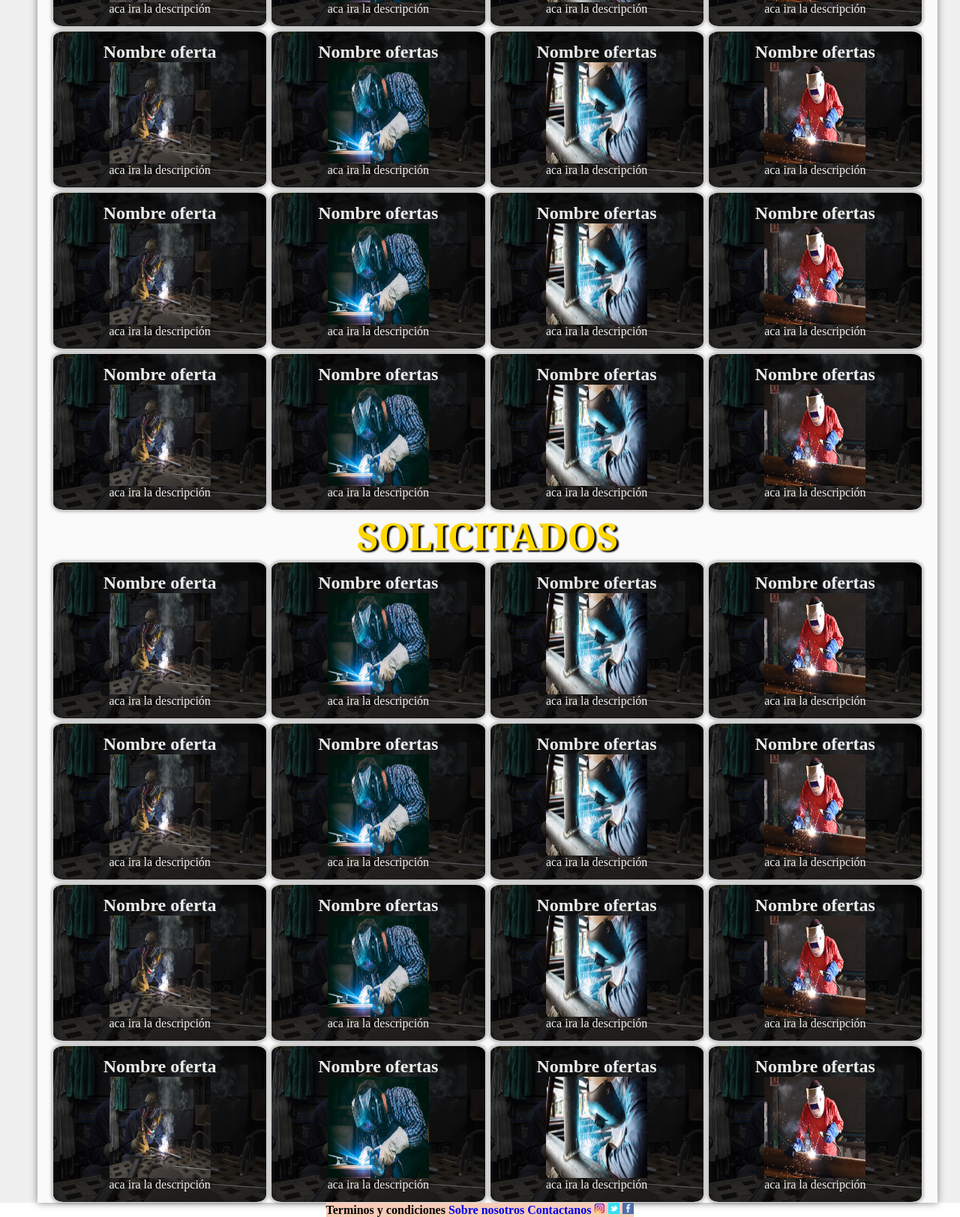
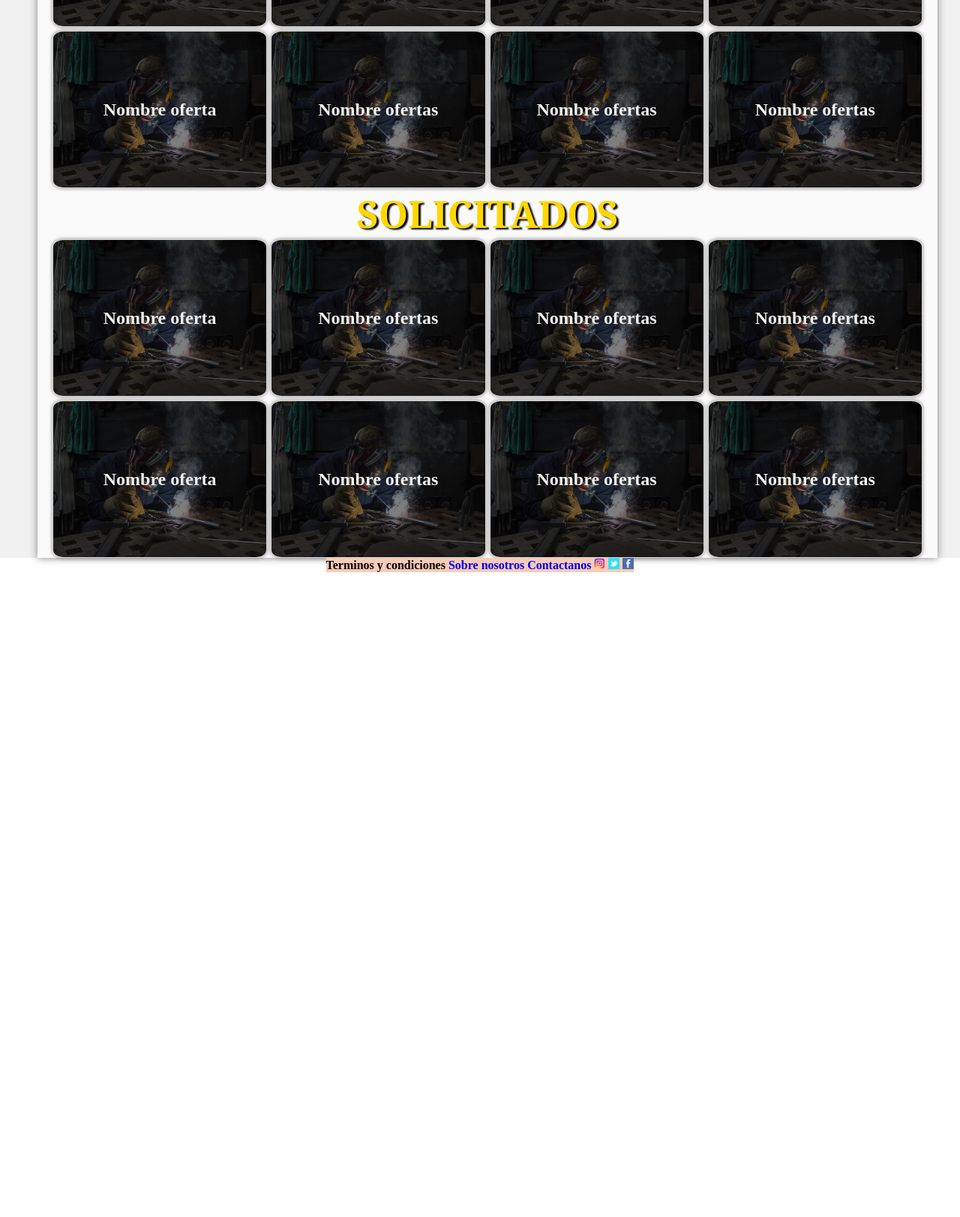
Before and after one commit to mpz3/Segundo-Proyecto, a plain HTML site: page index.html in a window 1280 px wide. Shown: the part 435-2058 px from the top of the page at 75% size. After the commit the page ends 1198 px from the top, so only its background shows below. Drawn offline with Linux system fonts and the light colour scheme; files that its build step writes are made by us from their sources.

Commit message:
cambio de nombre en carpeta estilo y cambio de descripción en publicaciones

```diff
--- a/estilos.css/estilos.css
+++ b/estilos/estilos.css
@@ -210,12 +210,19 @@ h3{
     text-shadow: 3px 2px 2px black;
     font-family: Georgia, 'Times New Roman', Times, serif;
 }
+p{
+    text-align: center;
+    display: none;
+}
+article div img{
+    display: none;
+}
 .grid__ofertas{
     margin-top: 5px;
     padding-left: 20px;
     padding-right: 20px;
     display: grid;
-    grid-template-rows: 210px 210px 210px 210px;
+    grid-template-rows: 210px 210px;
     grid-template-columns: 1fr 1fr 1fr 1fr;
     grid-gap: 5px;
 }
@@ -223,7 +230,7 @@ h3{
     padding-left: 20px;
     padding-right: 20px;
     display: grid;
-    grid-template-rows: 210px 210px 210px 210px;
+    grid-template-rows: 210px 210px;
     grid-template-columns: 1fr 1fr 1fr 1fr;
     grid-gap: 5px;
 }
@@ -265,18 +272,25 @@ article div img{
         padding-right: 20px;
     }
     .grid__ofertas{
-        grid-template-rows: 200px 200px 200px 200px 200px 200px 200px 200px;
+        grid-template-rows: 200px 200px 200px 200px;
         grid-template-columns: 350px 350px ;
     }
     .grid__solicitados{
-        grid-template-rows: 200px 200px 200px 200px 200px 200px 200px 200px;
+        grid-template-rows: 200px 200px 200px 200px;
         grid-template-columns: 350px 350px;
     }
     main{
-        padding: 0px 10px;
+        padding: 0px 20px;
+        align-items: center;
+        justify-content: center;
+        height: auto;
+        margin-top: 145px;
     }
 }
 @media screen and (max-width:720px){
+    article div img{
+        display: none;
+    }
     .headersuperior{
         display: none;
     }
@@ -522,8 +536,7 @@ hr {
 }
 article h2{
     animation-name: opacito;
-    animation-duration: 6s;
-    animation-delay: -2;
+    animation-duration: 3s;
 }
 @keyframes grandimg{
     from{
--- a/index.html
+++ b/index.html
@@ -52,82 +52,42 @@
                 <article id="firt-img">
                     <div><h2> Nombre oferta </h2></div>
                     <div><img src="./imagenes/Soldador1.jpg" alt="" width="50px"></div>
-                    <div><p> aca ira la descripción</p></div>
+                    <div><p>Lorem ipsum dolor sit amet consectetur adipisicing elit. Error officiis numquam, vero nam debitis corrupti, aperiam est facilis fuga illum exercitationem laudantium assumenda ea hic laboriosam provident porro. Maiores, quaerat.</p></div>
                 </article>
                 <article id="second-img">
                     <div><h2> Nombre ofertas </h2></div>
                     <div><img src="./imagenes/Soldador 2.jpg" alt=""></div>
-                    <div><p> aca ira la descripción</p></div>
+                    <div><p>Lorem ipsum dolor sit amet consectetur adipisicing elit. Error officiis numquam, vero nam debitis corrupti, aperiam est facilis fuga illum exercitationem laudantium assumenda ea hic laboriosam provident porro. Maiores, quaerat.</p></div>
                 </article>
                 <article id="three-img">
                     <div><h2> Nombre ofertas </h2></div>
                     <div><img src="./imagenes/soldador3.jpg" alt=""></div>
-                    <div><p> aca ira la descripción</p></div>
+                    <div><p>Lorem ipsum dolor sit amet consectetur adipisicing elit. Error officiis numquam, vero nam debitis corrupti, aperiam est facilis fuga illum exercitationem laudantium assumenda ea hic laboriosam provident porro. Maiores, quaerat.</p></div>
                 </article>
                 <article id="four-img">
                     <div><h2> Nombre ofertas </h2></div>
                     <div><img src="./imagenes/soldador4.jpg" alt=""></div>
-                    <div><p> aca ira la descripción</p></div>
+                    <div><p>Lorem ipsum dolor sit amet consectetur adipisicing elit. Error officiis numquam, vero nam debitis corrupti, aperiam est facilis fuga illum exercitationem laudantium assumenda ea hic laboriosam provident porro. Maiores, quaerat.</p></div>
                 </article>
                 <article id="firt-img">
                     <div><h2> Nombre oferta </h2></div>
                     <div><img src="./imagenes/Soldador1.jpg" alt="" width="50px"></div>
-                    <div><p> aca ira la descripción</p></div>
+                    <div><p>Lorem ipsum dolor sit amet consectetur adipisicing elit. Error officiis numquam, vero nam debitis corrupti, aperiam est facilis fuga illum exercitationem laudantium assumenda ea hic laboriosam provident porro. Maiores, quaerat.</p></div>
                 </article>
                 <article id="second-img">
                     <div><h2> Nombre ofertas </h2></div>
                     <div><img src="./imagenes/Soldador 2.jpg" alt=""></div>
-                    <div><p> aca ira la descripción</p></div>
+                    <div><p>Lorem ipsum dolor sit amet consectetur adipisicing elit. Error officiis numquam, vero nam debitis corrupti, aperiam est facilis fuga illum exercitationem laudantium assumenda ea hic laboriosam provident porro. Maiores, quaerat.</p></div>
                 </article>
                 <article id="three-img">
                     <div><h2> Nombre ofertas </h2></div>
                     <div><img src="./imagenes/soldador3.jpg" alt=""></div>
-                    <div><p> aca ira la descripción</p></div>
+                    <div><p>Lorem ipsum dolor sit amet consectetur adipisicing elit. Error officiis numquam, vero nam debitis corrupti, aperiam est facilis fuga illum exercitationem laudantium assumenda ea hic laboriosam provident porro. Maiores, quaerat.</p></div>
                 </article>
                 <article id="four-img">
                     <div><h2> Nombre ofertas </h2></div>
                     <div><img src="./imagenes/soldador4.jpg" alt=""></div>
-                    <div><p> aca ira la descripción</p></div>
-                </article>
-                <article id="firt-img">
-                    <div><h2> Nombre oferta </h2></div>
-                    <div><img src="./imagenes/Soldador1.jpg" alt="" width="50px"></div>
-                    <div><p> aca ira la descripción</p></div>
-                </article>
-                <article id="second-img">
-                    <div><h2> Nombre ofertas </h2></div>
-                    <div><img src="./imagenes/Soldador 2.jpg" alt=""></div>
-                    <div><p> aca ira la descripción</p></div>
-                </article>
-                <article id="three-img">
-                    <div><h2> Nombre ofertas </h2></div>
-                    <div><img src="./imagenes/soldador3.jpg" alt=""></div>
-                    <div><p> aca ira la descripción</p></div>
-                </article>
-                <article id="four-img">
-                    <div><h2> Nombre ofertas </h2></div>
-                    <div><img src="./imagenes/soldador4.jpg" alt=""></div>
-                    <div><p> aca ira la descripción</p></div>
-                </article>
-                <article id="firt-img">
-                    <div><h2> Nombre oferta </h2></div>
-                    <div><img src="./imagenes/Soldador1.jpg" alt="" width="50px"></div>
-                    <div><p> aca ira la descripción</p></div>
-                </article>
-                <article id="second-img">
-                    <div><h2> Nombre ofertas </h2></div>
-                    <div><img src="./imagenes/Soldador 2.jpg" alt=""></div>
-                    <div><p> aca ira la descripción</p></div>
-                </article>
-                <article id="three-img">
-                    <div><h2> Nombre ofertas </h2></div>
-                    <div><img src="./imagenes/soldador3.jpg" alt=""></div>
-                    <div><p> aca ira la descripción</p></div>
-                </article>
-                <article id="four-img">
-                    <div><h2> Nombre ofertas </h2></div>
-                    <div><img src="./imagenes/soldador4.jpg" alt=""></div>
-                    <div><p> aca ira la descripción</p></div>
+                    <div><p>Lorem ipsum dolor sit amet consectetur adipisicing elit. Error officiis numquam, vero nam debitis corrupti, aperiam est facilis fuga illum exercitationem laudantium assumenda ea hic laboriosam provident porro. Maiores, quaerat.</p></div>
                 </article>
             </div>
             <div class="titulo__solicitados">
@@ -137,82 +97,42 @@
                 <article id="firt-img">
                     <div><h2> Nombre oferta </h2></div>
                     <div><img src="./imagenes/Soldador1.jpg" alt="" width="50px"></div>
-                    <div><p> aca ira la descripción</p></div>
+                    <div><p> Lorem ipsum dolor sit amet consectetur adipisicing elit. Repudiandae illo adipisci impedit eius ex esse quae harum tempora ea, libero voluptate labore, aliquid alias voluptas minus iure optio inventore. Modi.</p></div>
                 </article>
                 <article id="second-img">
                     <div><h2> Nombre ofertas </h2></div>
                     <div><img src="./imagenes/Soldador 2.jpg" alt=""></div>
-                    <div><p> aca ira la descripción</p></div>
+                    <div><p> Lorem ipsum dolor sit amet consectetur adipisicing elit. Repudiandae illo adipisci impedit eius ex esse quae harum tempora ea, libero voluptate labore, aliquid alias voluptas minus iure optio inventore. Modi.</p></div>
                 </article>
                 <article id="three-img">
                     <div><h2> Nombre ofertas </h2></div>
                     <div><img src="./imagenes/soldador3.jpg" alt=""></div>
-                    <div><p> aca ira la descripción</p></div>
+                    <div><p> Lorem ipsum dolor sit amet consectetur adipisicing elit. Repudiandae illo adipisci impedit eius ex esse quae harum tempora ea, libero voluptate labore, aliquid alias voluptas minus iure optio inventore. Modi.</p></div>
                 </article>
                 <article id="four-img">
                     <div><h2> Nombre ofertas </h2></div>
                     <div><img src="./imagenes/soldador4.jpg" alt=""></div>
-                    <div><p> aca ira la descripción</p></div>
+                    <div><p> Lorem ipsum dolor sit amet consectetur adipisicing elit. Repudiandae illo adipisci impedit eius ex esse quae harum tempora ea, libero voluptate labore, aliquid alias voluptas minus iure optio inventore. Modi.</p></div>
                 </article>
                 <article id="firt-img">
                     <div><h2> Nombre oferta </h2></div>
                     <div><img src="./imagenes/Soldador1.jpg" alt="" width="50px"></div>
-                    <div><p> aca ira la descripción</p></div>
+                    <div><p> Lorem ipsum dolor sit amet consectetur adipisicing elit. Repudiandae illo adipisci impedit eius ex esse quae harum tempora ea, libero voluptate labore, aliquid alias voluptas minus iure optio inventore. Modi.</p></div>
                 </article>
                 <article id="second-img">
                     <div><h2> Nombre ofertas </h2></div>
                     <div><img src="./imagenes/Soldador 2.jpg" alt=""></div>
-                    <div><p> aca ira la descripción</p></div>
+                    <div><p> Lorem ipsum dolor sit amet consectetur adipisicing elit. Repudiandae illo adipisci impedit eius ex esse quae harum tempora ea, libero voluptate labore, aliquid alias voluptas minus iure optio inventore. Modi.</p></div>
                 </article>
                 <article id="three-img">
                     <div><h2> Nombre ofertas </h2></div>
                     <div><img src="./imagenes/soldador3.jpg" alt=""></div>
-                    <div><p> aca ira la descripción</p></div>
+                    <div><p> Lorem ipsum dolor sit amet consectetur adipisicing elit. Repudiandae illo adipisci impedit eius ex esse quae harum tempora ea, libero voluptate labore, aliquid alias voluptas minus iure optio inventore. Modi.</p></div>
                 </article>
                 <article id="four-img">
                     <div><h2> Nombre ofertas </h2></div>
                     <div><img src="./imagenes/soldador4.jpg" alt=""></div>
-                    <div><p> aca ira la descripción</p></div>
-                </article>
-                <article id="firt-img">
-                    <div><h2> Nombre oferta </h2></div>
-                    <div id="firt-img"><img src="./imagenes/Soldador1.jpg" alt="" width="50px"></div>
-                    <div><p> aca ira la descripción</p></div>
-                </article>
-                <article id="second-img">
-                    <div><h2> Nombre ofertas </h2></div>
-                    <div><img src="./imagenes/Soldador 2.jpg" alt=""></div>
-                    <div><p> aca ira la descripción</p></div>
-                </article>
-                <article id="three-img">
-                    <div><h2> Nombre ofertas </h2></div>
-                    <div><img src="./imagenes/soldador3.jpg" alt=""></div>
-                    <div><p> aca ira la descripción</p></div>
-                </article>
-                <article id="four-img">
-                    <div><h2> Nombre ofertas </h2></div>
-                    <div><img src="./imagenes/soldador4.jpg" alt=""></div>
-                    <div><p> aca ira la descripción</p></div>
-                </article>
-                <article id="firt-img">
-                    <div><h2> Nombre oferta </h2></div>
-                    <div><img src="./imagenes/Soldador1.jpg" alt="" width="50px"></div>
-                    <div><p> aca ira la descripción</p></div>
-                </article>
-                <article id="second-img">
-                    <div><h2> Nombre ofertas </h2></div>
-                    <div><img src="./imagenes/Soldador 2.jpg" alt=""></div>
-                    <div><p> aca ira la descripción</p></div>
-                </article>
-                <article id="three-img">
-                    <div><h2> Nombre ofertas </h2></div>
-                    <div><img src="./imagenes/soldador3.jpg" alt=""></div>
-                    <div><p> aca ira la descripción</p></div>
-                </article>
-                <article id="four-img">
-                    <div><h2> Nombre ofertas </h2></div>
-                    <div><img src="./imagenes/soldador4.jpg" alt=""></div>
-                    <div><p> aca ira la descripción</p></div>
+                    <div><p> Lorem ipsum dolor sit amet consectetur adipisicing elit. Repudiandae illo adipisci impedit eius ex esse quae harum tempora ea, libero voluptate labore, aliquid alias voluptas minus iure optio inventore. Modi.</p></div>
                 </article>
             </div>
         </div>
```
